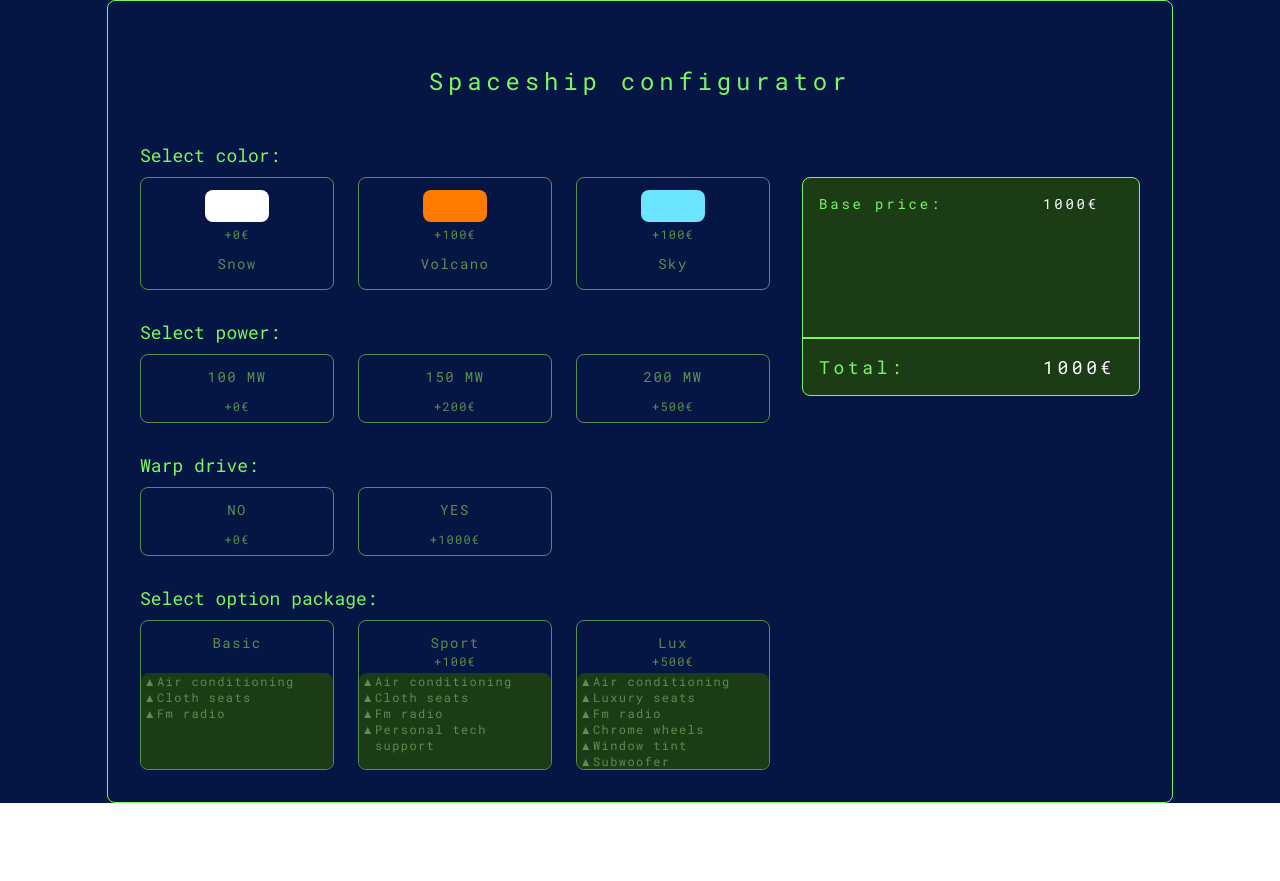
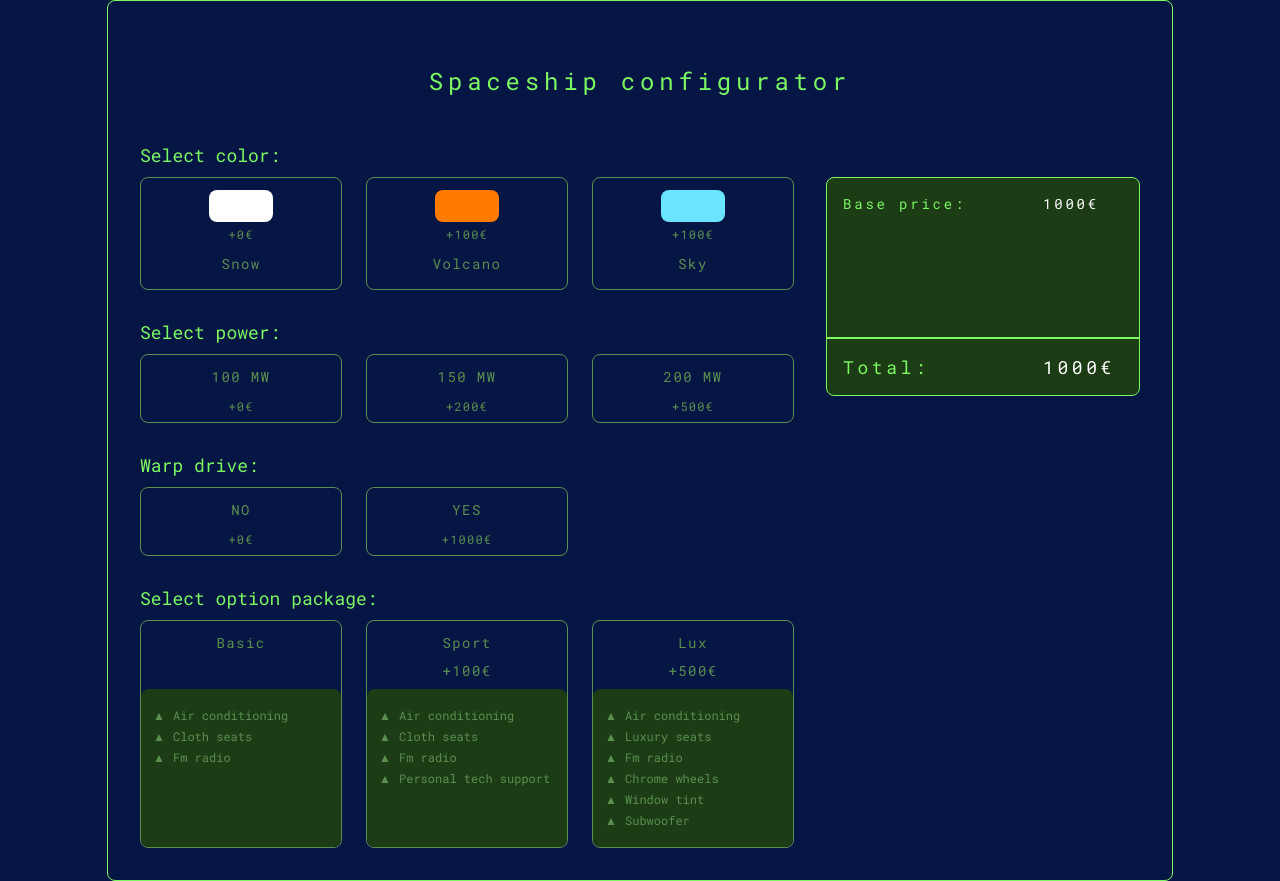
Before and after one commit to stenmr/spaceship-configurator, a React (Create React App) app: page / in a window 1280 px wide. Before the commit the page ends 803 px from the top, so only its background shows below. Built offline with nearby package versions, Linux system fonts and the light colour scheme.

Commit message:
Fix option package styling

```diff
--- a/src/app/App.css
+++ b/src/app/App.css
@@ -4,7 +4,6 @@
   --accent-color-alt: white;
   --background-color: #051544;
   --background-color-alt: #1c3c16;
-  --module-width: min(12rem, 25vmin);
 }
 
 .app {
--- a/src/slot/Slot.css
+++ b/src/slot/Slot.css
@@ -1,3 +1,7 @@
+:root {
+  --module-width: min(12.5rem, 25vmin);
+}
+
 .slot {
   position: relative;
 }
@@ -15,6 +19,7 @@
 .module {
   display: grid;
   width: var(--module-width);
+  padding-top: .75rem;
   border: 1px solid var(--accent-color-dimmed);
   border-radius: 8px;
   font-size: 14px;
@@ -23,7 +28,6 @@
   text-align: center;
   transition-duration: .15s;
   transition-property: border, box-shadow, color;
-  padding-top: .75rem;
 }
 
 .module .name {
@@ -34,7 +38,7 @@
   margin-bottom: 1rem;
 }
 
-.module :not(.name) + .cost {
+.module .cost {
   display: block;
   margin-bottom: .5rem;
   font-size: 12px;
@@ -74,7 +78,13 @@
 }
 
 .option-module {
-  grid-template-rows: 1rem 1rem 1fr;
+  grid-template-rows: 1rem 2rem 1fr;
+}
+
+.option-module .cost {
+  font-size: 14px;
+  letter-spacing: .1em;
+  padding-block: .5rem;
 }
 
 .package-details {
@@ -82,7 +92,15 @@
   background-color: var(--background-color-alt);
   border-radius: 8px;
   font-size: 12px;
+  letter-spacing: normal;
   list-style-type: "▲";
-  padding-inline: 1rem;
+  padding-block: 1rem;
+  padding-inline-end: 1rem;
+  padding-inline-start: 1.5rem;
   text-align: left;
 }
+
+.package-details > li {
+  line-height: 1.75;
+  padding-inline-start: .5rem;
+}
```
